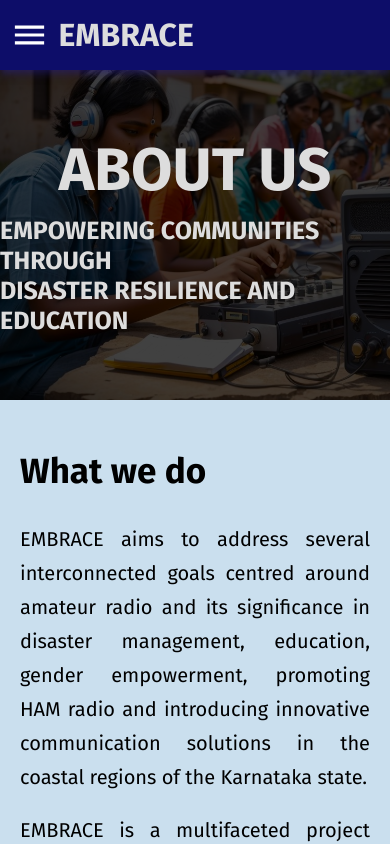
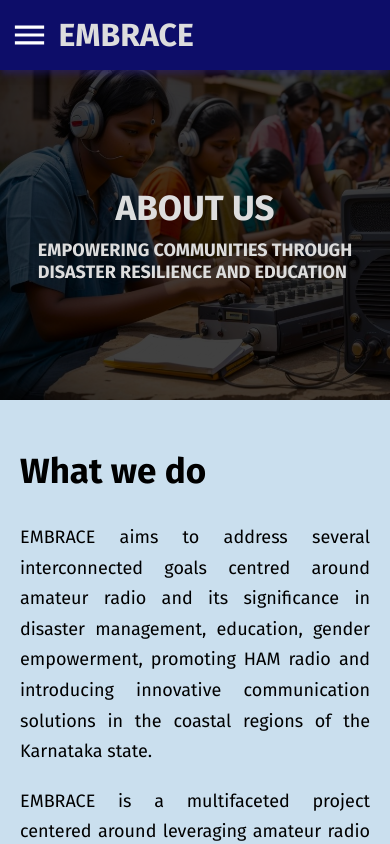
Before and after one commit to csd-robocon-nitk/embrace-website, a React (Vite) app: page /aboutus in a window 390 px wide. Shown: the top 844 px of the page. Built offline with nearby package versions, Linux system fonts and the light colour scheme.

Commit message:
Added responsivity to About Us page

```diff
--- a/src/pages/aboutus/aboutus.module.css
+++ b/src/pages/aboutus/aboutus.module.css
@@ -90,3 +90,49 @@ main.aboutus {
 .aboutus .content img {
     max-width: 100%;
 }
+
+
+@media (max-width: 600px) {
+    .aboutus .heading .container h1 {
+        font-size: 45px
+    }
+
+    .aboutus .heading .container h2 {
+        font-size: 20px;
+    }
+}
+
+
+
+@media (max-width: 500px) {
+    .aboutus .content p {
+        font-size: 18px;
+    }
+}
+
+
+@media (max-width: 400px) {
+    .aboutus .heading .container h1 {
+        font-size: 35px;
+    }
+
+    .aboutus .heading .container h2 {
+        font-size: 18px;
+    }
+}
+
+
+/* CARDS */
+
+@media (max-width: 700px) {
+    .aboutus .content .cards .card {
+        width: 48%;
+    }
+}
+
+@media (max-width: 500px) {
+    .aboutus .content .cards .card {
+        width: 95%;
+        max-width: 300px;
+    }
+}
```
